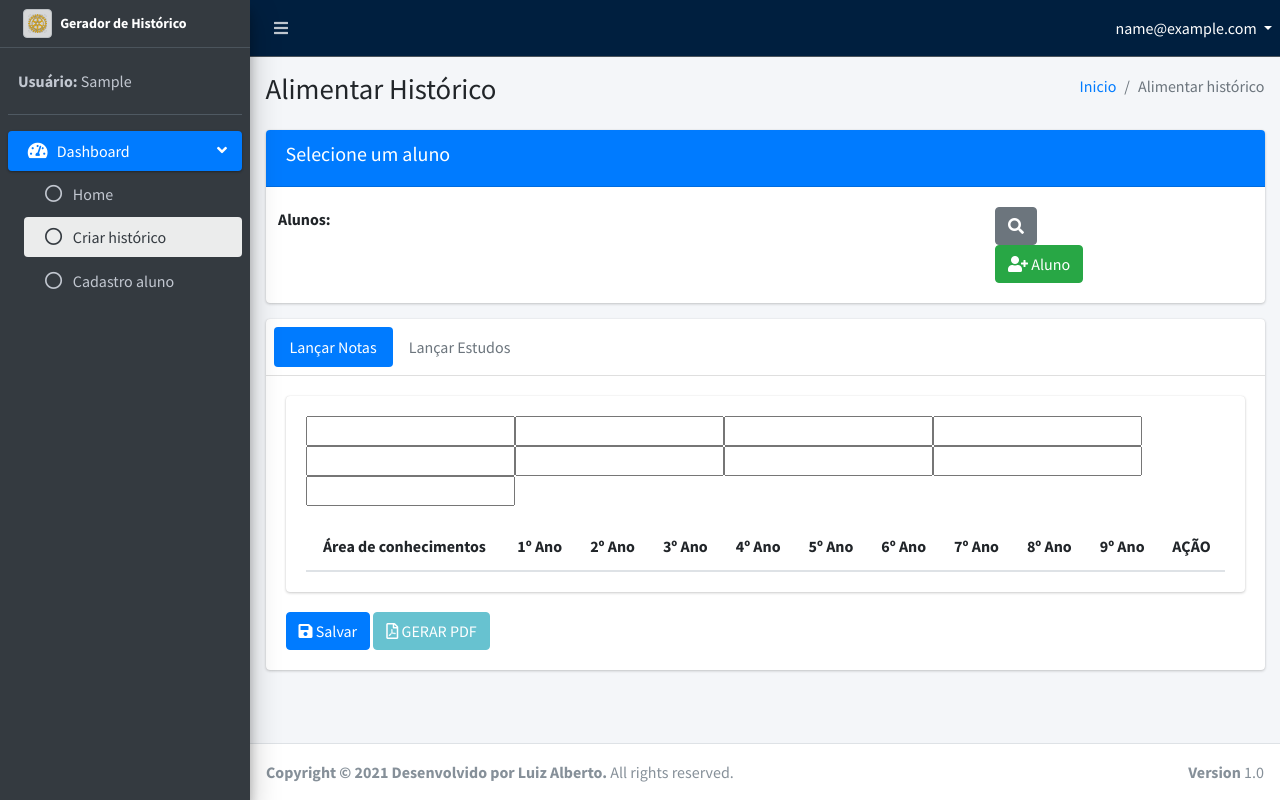
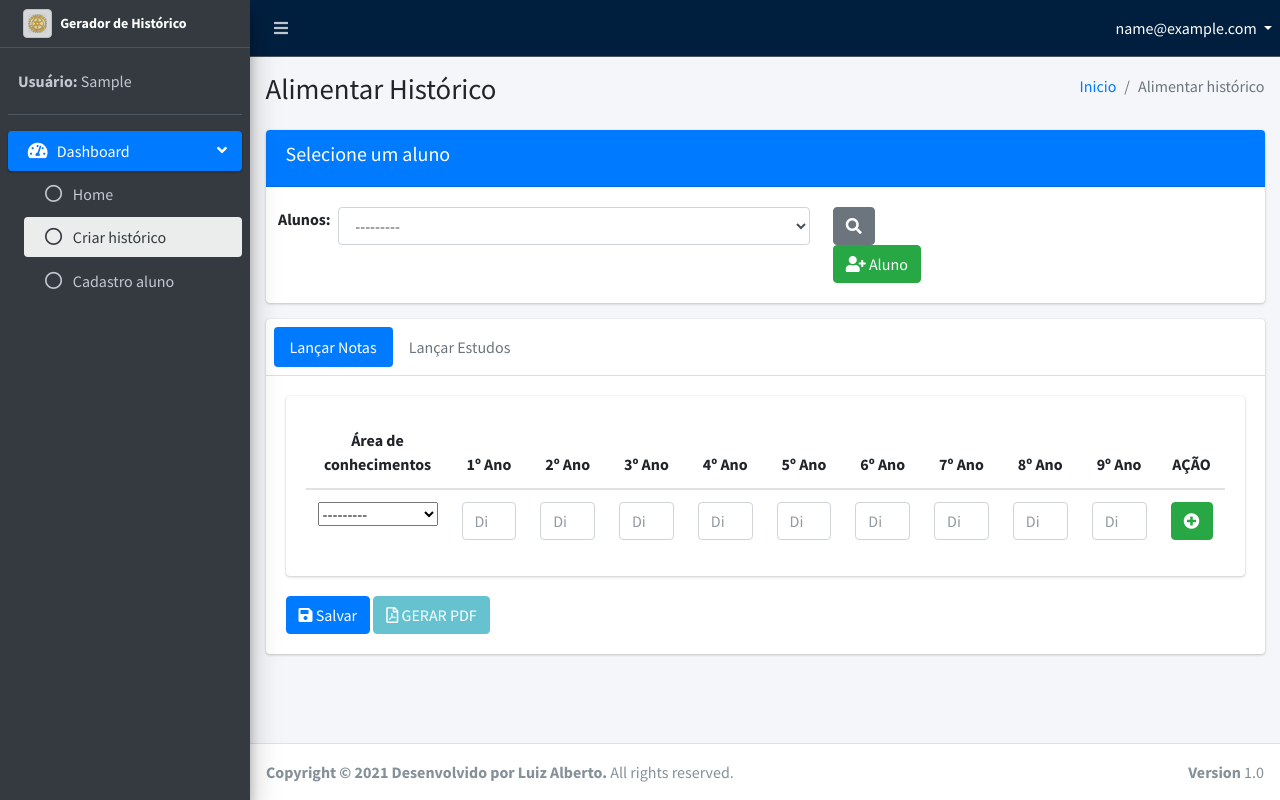
Before and after one commit to albertojr/gerador_historico, a Django app: page /historicos/ in a window 1280 px wide. Run offline with Django 3.2, Linux system fonts and the light colour scheme; a user stored in the database is signed in; tables that the repository leaves empty hold one stand-in row (values such as "Sample post"); lists and menus that the app fills with data are empty; some libraries are stand-ins or nearby versions.

Commit message:
form-inline para tabela de notas (incompleto)

```diff
--- a/historico/forms.py
+++ b/historico/forms.py
@@ -15,7 +15,7 @@ class DisciplinaSelect2(s2forms.Select2Widget):
     ]
 
 class HistoricoForm(forms.Form):
-    aluno = forms.ModelChoiceField(
+    alunos = forms.ModelChoiceField(
         queryset=Aluno.objects.all(),
         widget=AlunoAutoComplete(
             attrs={
@@ -28,26 +28,15 @@ class HistoricoForm(forms.Form):
         )
     )
 
-
-
     class Meta:
         model = HistoricoAluno
-        exclude = ['cod_historico']
+        fields = ('aluno',)
 
 class Form_tabela_historico(forms.ModelForm):
     disciplinas = forms.ModelChoiceField(
         queryset=Disciplina.objects.all().order_by('nome_disciplina'),
-        widget=DisciplinaSelect2(
-            attrs={
-                'data-class': 'form-control select2bs4',
-                'data-width': '80%',
-                'data-placeholder': 'Clique aqui',
-                'data-dropdown-css-class': 'select2-gray',
-
-            }
-        )
     )
 
     class Meta:
         model = HistoricoAluno
-        fields = ('nota',)
+        fields = ('nota','disciplinas','aluno')
--- a/historico/models.py
+++ b/historico/models.py
@@ -34,7 +34,7 @@ class Disciplina(models.Model):
                                        max_length=30, choices=tp_disciplina)
 
     def __str__(self):
-        return '{} - {}'.format(self.cod_disciplina, self.nome_disciplina)
+        return '{}'.format(self.nome_disciplina)
 
     class Meta:
         managed = True
@@ -57,7 +57,7 @@ class HistoricoAluno(models.Model):
     cod_historico = models.AutoField(primary_key=True)
     turma_historico = models.ForeignKey(Turma,verbose_name='Turmas',on_delete=models.CASCADE)
     disciplina_historico = models.ForeignKey(Disciplina,on_delete = models.CASCADE,blank=True, null=True)
-    nota = models.DecimalField(max_digits=5, decimal_places=1,verbose_name='Nota',blank=True, null=True)
+    nota = models.DecimalField(max_digits=2, decimal_places=1,verbose_name='Nota',blank=True, null=True)
     tipo_eja = models.CharField(verbose_name='EJA', choices=ejas,max_length=6,blank=True, null=True)
     aluno = models.ForeignKey('aluno.Aluno',related_name='alunos' ,on_delete=models.CASCADE)
 
--- a/historico/templates/historico.html
+++ b/historico/templates/historico.html
@@ -24,9 +24,9 @@
             {% csrf_token %}
             <div class="row">
                 <label>Alunos:</label>
-                <div class="col-md-8">
+                <div class="col-md-6">
                     <div class="form-group">
-                        {{ form.aluno }}
+                        {% render_field formset.0.aluno class="form-control select2bs4"%}
                     </div>
                 </div>
                 <div class="col-md-2">
@@ -72,17 +72,21 @@
                                     </tr>
                                 </thead>
                                 <tbody>
-
-
-                                <div id="order" class="form-inline form-group">
-                                    {% for item_order_form in formset %}
-                                        <div id="item-{{ forloop.counter0 }}">
-                                            {{ item_order_form.nota }}
-                                        </div>
-                                    {% endfor %}
-                                </div>
-
-
+                                <tr>
+                                    <td style="width:50px">
+                                        {% render_field formset.0.disciplinas style="width:120px" class="form-group select2bs4"%}
+                                    </td>
+                                        {% for notas_formset in formset %}
+                                            <td style="width:300px">
+                                                <div id="item-{{ forloop.counter0 }}" class="input-group mb-1">
+                                                    {% render_field notas_formset.nota class="form-control" placeholder="Digite" %}
+                                                </div>
+                                            </td>
+                                        {% endfor %}
+                                    <td>
+                                        <button class="btn btn-success" type="button"><i class="fas fa-plus-circle"></i></button>
+                                    </td>
+                                </tr>
                                 </tbody>
                             </table>
                         </div>
@@ -111,6 +115,29 @@
 {% block scripts %}
 <link rel="stylesheet" href="{% static 'css/historico.css' %}?version=1.2">
 <script src="{% static 'js/historico.js' %}?version=1.2"></script>
+<script>
+        $('.select2bs4').select2();
+
+</script>
+<script>
+    $(document).ready(function(){
+        $("#add-item").click(function(ev) {
+            ev.preventDefault();
+            var count = $('#order').children().length;
+            var tmplMarkup = $("#item-order").html();
+            var compiledTmpl = tmplMarkup.replace(/__prefix__/g, count);
+            $("div#order").append(compiledTmpl);
+
+            // update form count
+            $('#id_product-TOTAL_FORMS').attr('value', count + 1);
+
+            // some animate to scroll to view our new form
+            $('html, body').animate({
+                scrollTop: $("#add-item").position().top-200
+            }, 800);
+        });
+    });
+</script>
 
 
 {% endblock %}
--- a/historico/views.py
+++ b/historico/views.py
@@ -37,9 +37,7 @@ def historico(request):
     context = {}
     historico_form = HistoricoAluno()
     notas_order_formset = inlineformset_factory(Disciplina,HistoricoAluno, form=Form_tabela_historico,
-    extra=8, can_delete=False, min_num=1, validate_min=True)
-
-
+    extra=8, can_delete=True, min_num=1, validate_min=True)
 
     if request.method == 'POST':
         forms = Form_tabela_historico(request.POST, request.FILES, instance=historico_form, prefix='main')
@@ -59,11 +57,13 @@ def historico(request):
         'forms': forms,
         'formset': formset,
     }
+    print(context['formset'][0])
     return render(request, 'historico.html', context)
 
 @login_required
 def add_historico(request):
     context = {}
+    aluno_form = HistoricoForm()
     historico_form = HistoricoAluno()
     notas_order_formset = inlineformset_factory(Disciplina,HistoricoAluno, form=historico_form, extra=1, can_delete=False, min_num=1, validate_min=True)
 
@@ -85,6 +85,7 @@ def add_historico(request):
         'forms': forms,
         'formset': formset,
     }
+    print(context['formset'][0])
     return render(request, 'historico.html', context)
 
 
```
Also changed, not shown: historico/migrations/0016_auto_20210217_1556.py (added).
